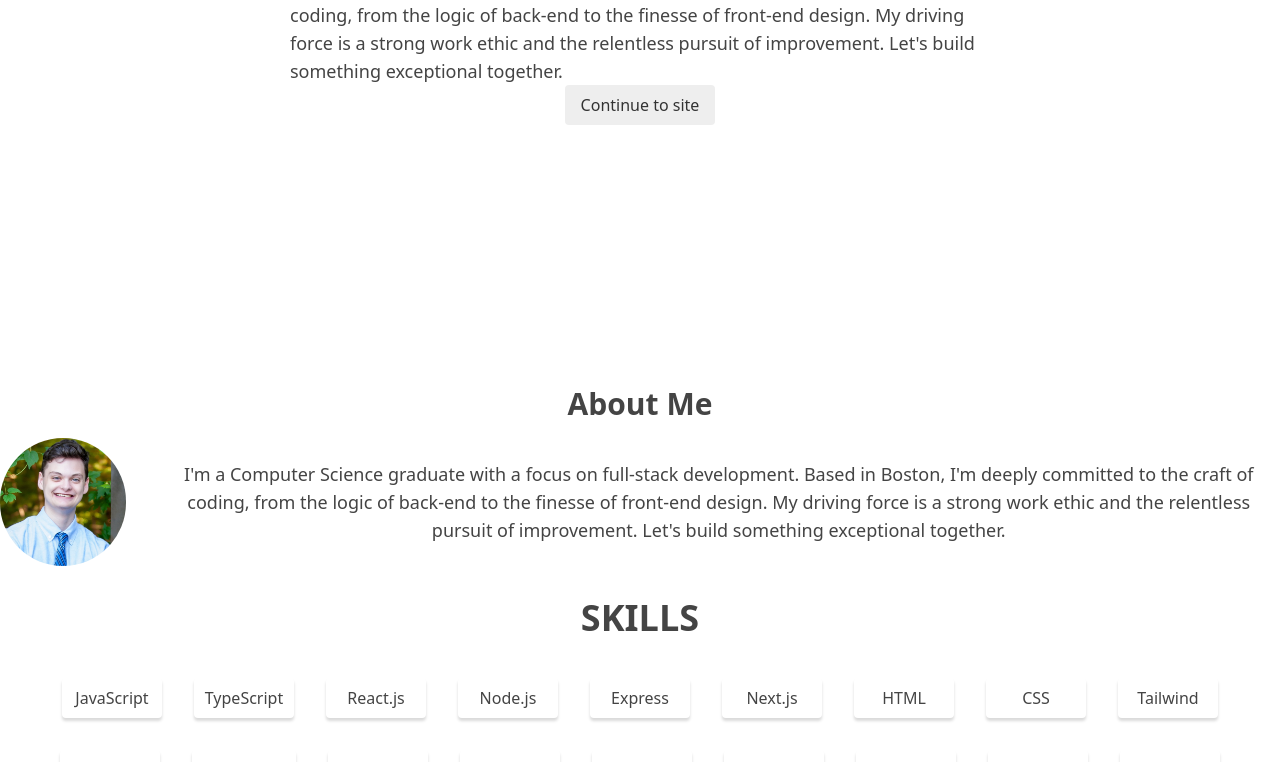
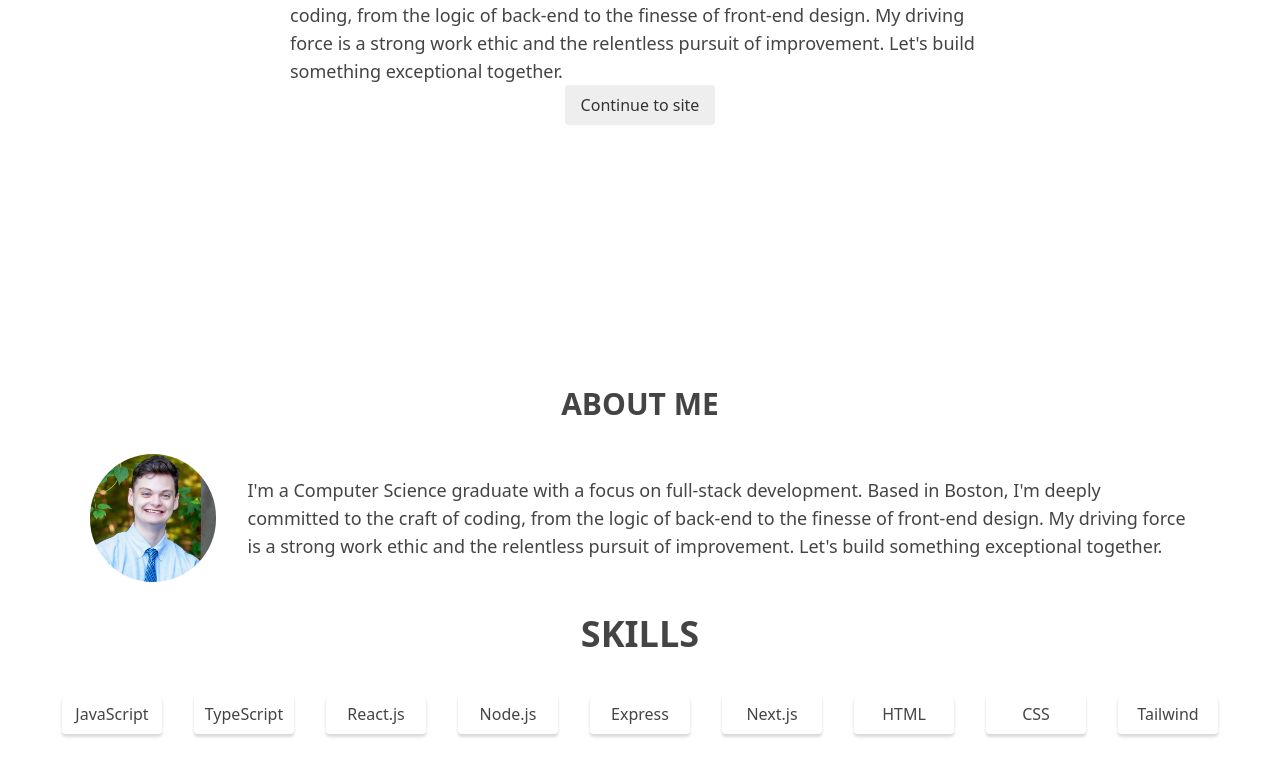
Before and after one commit to csiv23/portfolio, a Next.js app in the folder frontend/: page / in a window 1280 px wide. Shown: the part 474-1236 px from the top of the page. Built offline with nearby package versions, Linux system fonts and the light colour scheme.

Commit message:
Adjusted styling

```diff
--- a/frontend/components/About.tsx
+++ b/frontend/components/About.tsx
@@ -1,17 +1,27 @@
 import React, { forwardRef, useContext } from "react";
-import useThemeStyles from "../hooks/useThemeStyles"; // Import your custom hook
+import useThemeStyles from "../hooks/useThemeStyles";
 
 const About = forwardRef<HTMLDivElement>((props, ref) => {
-  const { textClass } = useThemeStyles(); // Get classes from your custom hook
+  const { textClass } = useThemeStyles();
 
   return (
     <div
       ref={ref}
       id="about"
-      style={{ paddingBottom: "2vh" }}
+      style={{
+        paddingBottom: "2vh",
+        width: "90%",
+        maxWidth: "1100px",
+        margin: "0 auto",
+        display: "flex",
+        justifyContent: "center",
+        flexDirection: "column",
+        alignItems: "center",
+        textAlign: "left",
+      }}
       className="text-center"
     >
-      <h2 className={`text-3xl font-bold mb-4 ${textClass}`}>About Me</h2>
+      <h2 className={`text-3xl font-semibold mb-8 ${textClass}`}>ABOUT ME</h2>
       <div className="flex items-center">
         <img
           src="/profile-picture.jpeg"
```
